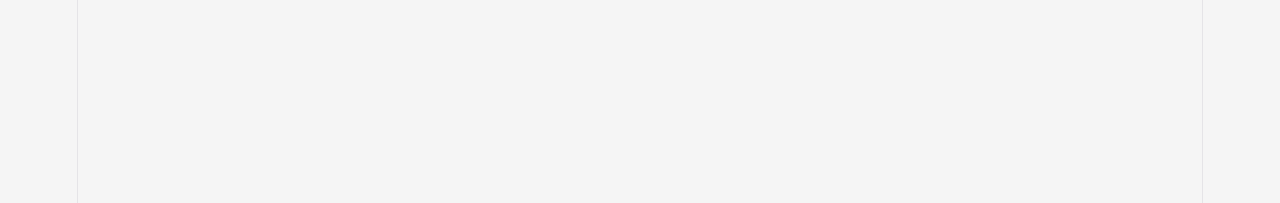
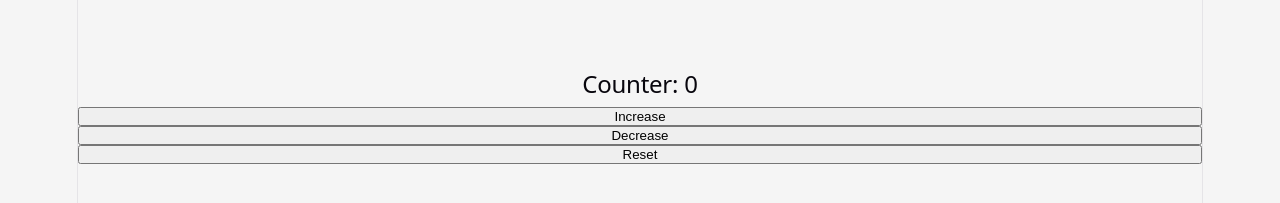
Before and after one commit to harshitha-coder18/AI-Interview-Placement-Coach, a React app in the folder frontend/: page / in a window 1280 px wide. Shown: the part 527-730 px from the top of the page. Built offline with nearby package versions, Linux system fonts and the light colour scheme; the HTML template or start-up script is replaced by a standard one.

Commit message:
Day 5: Added React state and counter using useState

```diff
--- a/frontend/src/App.jsx
+++ b/frontend/src/App.jsx
@@ -1,8 +1,11 @@
+import { useState } from 'react'
 import './App.css'
 import Navbar from './components/Navbar'
 import Hero from './components/Hero'
 
 function App() {
+  const [count, setCount] = useState(0)
+
   return (
     <>
       <Navbar />
@@ -11,6 +14,19 @@
         title="Crack Your Dream Placement 🚀"
         description="Practice DSA, build an ATS-friendly resume, and prepare for coding interviews with AI-powered guidance."
       />
+      <h2>Counter: {count}</h2>
+
+<button onClick={() => setCount(count + 1)}>
+  Increase
+</button>
+
+<button onClick={() => setCount(count - 1)}>
+  Decrease
+</button>
+
+<button onClick={() => setCount(0)}>
+  Reset
+</button>
     </>
   )
 }
```
